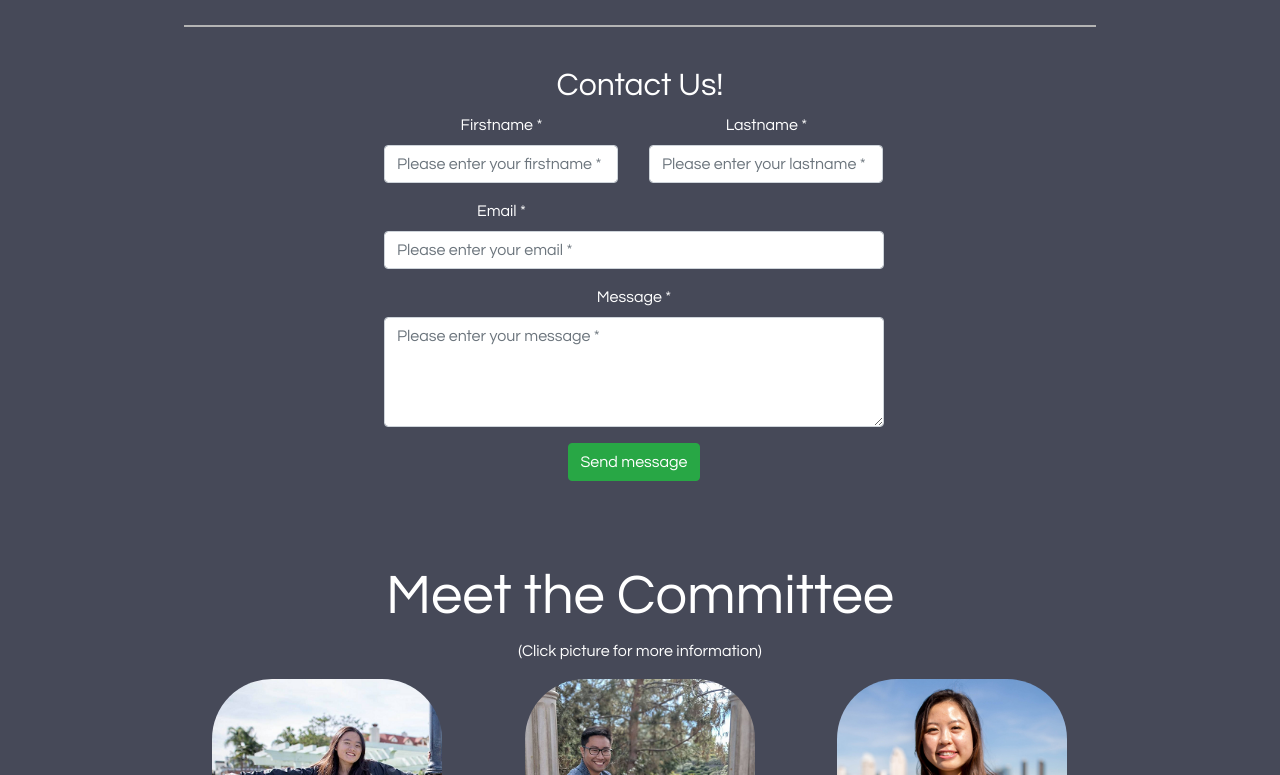
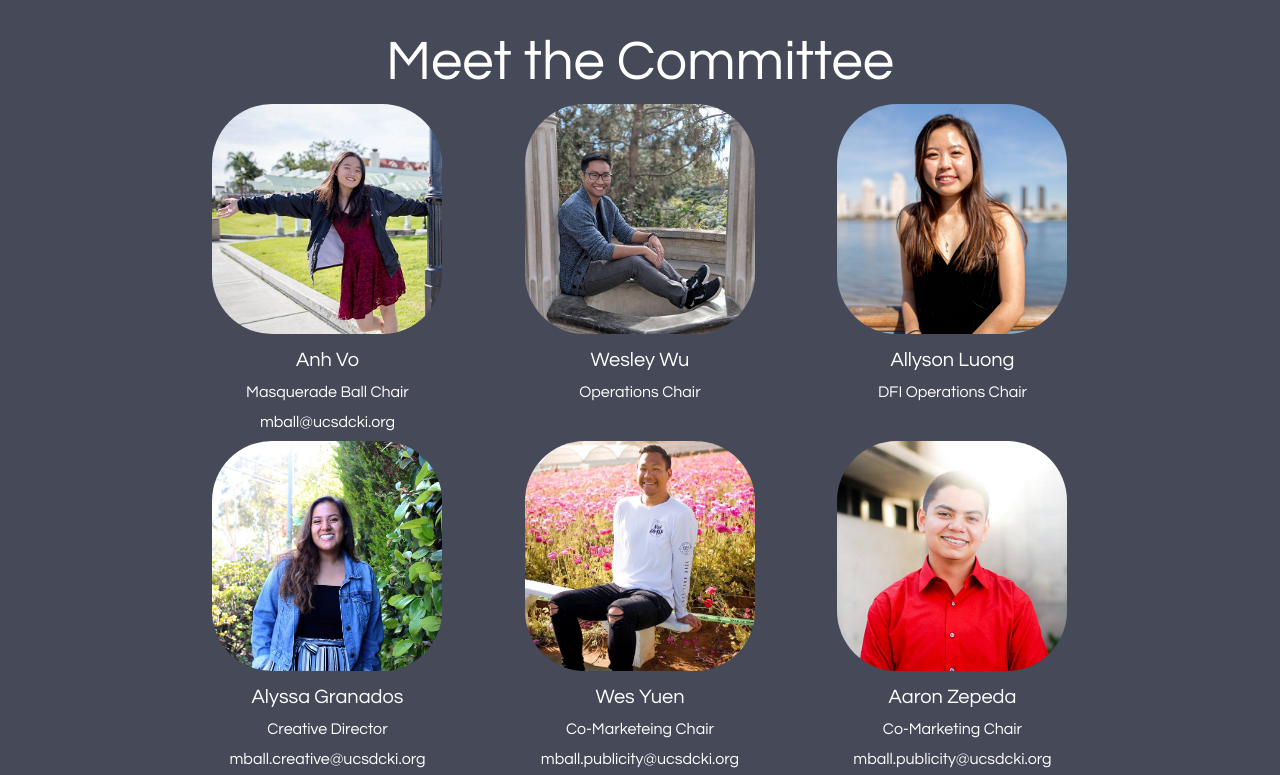
Before and after one commit to ucsdcirclek/ckimball, a website: page mballwebsite/pages/contact.html in a window 1280 px wide. Shown: the part 157-932 px from the top of the page. Drawn offline with nearby package versions, Linux system fonts and the light colour scheme; files that its build step writes are made by us from their sources.

Commit message:
Removed contact form and added emails

```diff
--- a/mballwebsite/pages/contact.html
+++ b/mballwebsite/pages/contact.html
@@ -12,9 +12,6 @@
 	<link rel="stylesheet" href="https://use.fontawesome.com/releases/v5.1.0/css/all.css" integrity="sha384-lKuwvrZot6UHsBSfcMvOkWwlCMgc0TaWr+30HWe3a4ltaBwTZhyTEggF5tJv8tbt" crossorigin="anonymous">
 	<link href="../css/style.css" rel="stylesheet">
 </head>
-
-<script src="../js/validator.js"></script>
-<script src="contact.js"></script>
 
 <body>
 
@@ -52,74 +49,12 @@
 
 
 <!--- Welcome Section -->
-<div class="container-fluid main century open-padding">
+<div class="container-fluid main century open-padding2">
 <div class="row welcome text-center">
   <div class="col-12">
     <h1 class="display-4">Contact</h1>
   </div>
   <hr style="padding-bottom: 1.5rem">
-
-  <!-- Form Name -->
-  <div class="col-12">
-    <h2>Contact Us!</h2>
-  </div>
-  <div id="contact-form">
-    <form data-toggle="validator" id="contact-form" method="post" action="contact.php" role="form">
-      <div class="messages"></div>
-
-      <div class="controls">
-        <div class="row">
-          <div class="col-md-6">
-            <div class="form-group">
-              <label id="fnlable" for="form_name">Firstname *</label>
-              <input id="form_name" type="text" name="name" class="form-control fname" placeholder="Please enter your firstname *" required="required" data-error="Firstname is required.">
-              <div class="help-block with-errors"></div>
-              <div class="invalid-feedback">
-                Please enter a first name
-              </div>
-            </div>
-          </div>
-          <div class="col-md-6">
-            <div class="form-group">
-              <label id="lnlable" for="form_lastname">Lastname *</label>
-              <input id="form_lastname" type="text" name="surname" class="form-control lname" placeholder="Please enter your lastname *" required="required" data-error="Lastname is required.">
-              <div class="help-block with-errors"></div>
-              <div class="invalid-feedback">
-                  Please enter a last name
-              </div>
-            </div>
-          </div>
-        </div>
-        <div class="row">
-          <div class="col-md-6">
-            <div class="form-group">
-              <label id="elabel" for="form_email">Email *</label>
-                <input id="form_email" type="email" name="email" class="form-control email" placeholder="Please enter your email *" required="required" data-error="Valid email is required.">
-                <div class="help-block with-errors"></div>
-                <div class="invalid-feedback">
-                    Please enter a valid email
-                </div>
-            </div>
-          </div>
-        </div>
-        <div class="row">
-          <div class="col-md-12">
-            <div class="form-group">
-                <label for="form_message">Message *</label>
-                <textarea id="form_message" name="message" class="form-control message" placeholder="Please enter your message *" rows="4" required="required" data-error="Please, leave us a message."></textarea>
-                <div class="help-block with-errors"></div>
-                <div class="invalid-feedback">
-                    Please enter a message
-                </div>
-            </div>
-          </div>
-          <div class="col-md-12">
-              <input type="submit" class="btn btn-success btn-send" value="Send message">
-          </div>
-        </div>
-      </div>
-    </form>
-  </div>
 </div>
 </div>
 
@@ -128,12 +63,12 @@
   <div class="row welcome text-center">
     <div class="col-12">
       <h3 class="display-4">Meet the Committee</h3>
-      <p>(Click picture for more information)</p>
     </div>
     <div class="col-sm-6 col-md-4">
       <img class="committee" src="../img/anh.png">
       <h5 style="margin-top: 5px">Anh Vo</h5>
       <p>Masquerade Ball Chair</p>
+      <p style="line-height: 5px">mball@ucsdcki.org</p>
     </div>
     <div class="col-sm-6 col-md-4">
       <img class="committee" src="../img/wesley.png">
@@ -149,31 +84,37 @@
       <img class="committee" src="../img/alyssa.jpg">
       <h5 style="margin-top: 5px">Alyssa Granados</h5>
       <p>Creative Director</p>
+      <p style="line-height: 5px">mball.creative@ucsdcki.org</p>
     </div>
     <div class="col-sm-6 col-md-4">
       <img class="committee" src="../img/wes.jpg">
       <h5 style="margin-top: 5px">Wes Yuen</h5>
       <p>Co-Marketeing Chair</p>
+      <p style="line-height: 5px">mball.publicity@ucsdcki.org</p>
     </div>
     <div class="col-sm-6 col-md-4">
       <img class="committee" src="../img/aaron.png">
       <h5 style="margin-top: 5px">Aaron Zepeda</h5>
       <p>Co-Marketing Chair</p>
+      <p style="line-height: 5px">mball.publicity@ucsdcki.org</p>
     </div>
     <div class="col-sm-6 col-md-4">
       <img class="committee" src="../img/elaine.jpg">
       <h5 style="margin-top: 5px">Elaine Dai</h5>
       <p>Co-Finance Coordinator</p>
+      <p style="line-height: 4px">mball.finance@ucsdcki.org</p>
     </div>
     <div class="col-sm-6 col-md-4">
       <img class="committee" src="../img/renelle.jpg">
       <h5 style="margin-top: 5px">Renelle Gadon</h5>
       <p>Co-Finance Coordinator</p>
+      <p style="line-height: 5px">mball.finance@ucsdcki.org</p>
     </div>
     <div class="col-sm-12 col-md-4">
       <img class="committee" src="../img/lisa.jpg">
       <h5 style="margin-top: 5px">Lisa Ton</h5>
       <p>Programs Coordinator</p>
+      <p style="line-height: 5px">mball.program@ucsdcki.org</p>
     </div>
 
     <div class="col-12">
@@ -183,6 +124,7 @@
       <img class="committee" src="../img/weijin.jpg">
       <h5 style="margin-top: 5px">Weijin Xu</h5>
       <p>Technology Assistant</p>
+      <p style="line-height: 5px">mball.tech@ucsdcki.org</p>
     </div>
   </div>
 </div>
```
